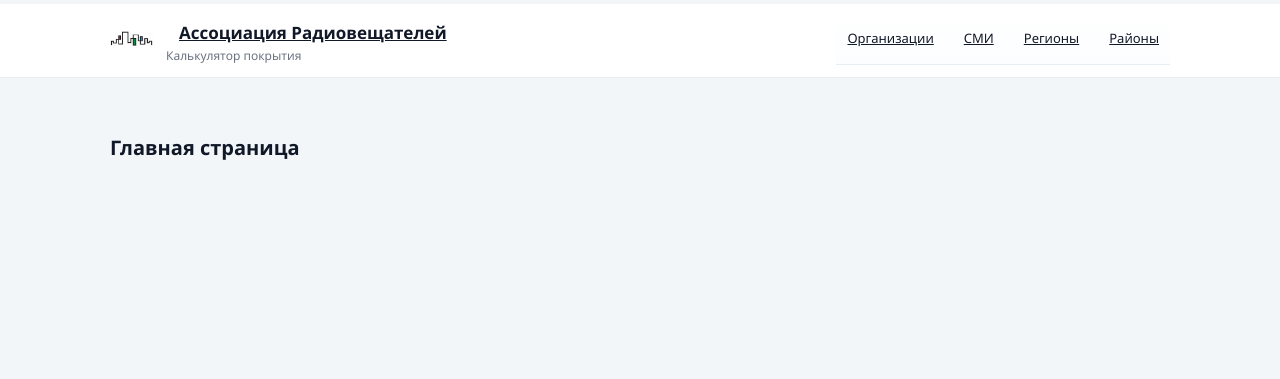
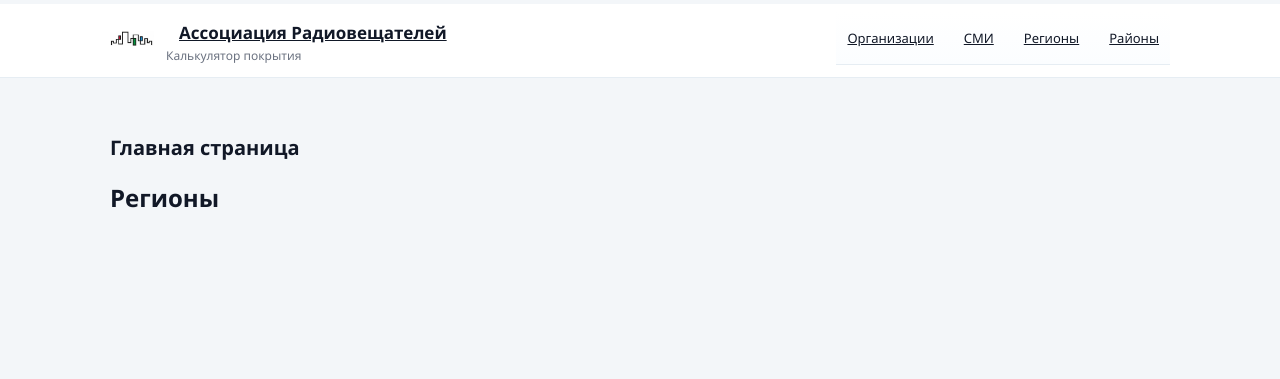
Before and after one commit to labintsev/APB, a Flask app: page / in a window 1280 px wide. Shown: the top 379 px of the page. Run offline with Flask 3, Linux system fonts and the light colour scheme; data comes from the database, SQL or seed files in the repository.

Commit message:
Show only region names in 3 columns on main screen

```diff
--- a/templates/index.html
+++ b/templates/index.html
@@ -31,6 +31,18 @@
         <h1>Главная страница</h1>
       </div>
 
+      <div class="regions-section">
+  <h2>Регионы</h2>
+  <div class="grid-wrap" style="display:flex; flex-wrap:wrap;">
+    {% for r in regions %}
+    <div style="flex:0 0 33%; padding:4px; box-sizing:border-box;">
+      {{ r.name }}
+    </div>
+    {% endfor %}
+  </div>
+</div>
+
+
     </div>
   </body>
 </html>
```
